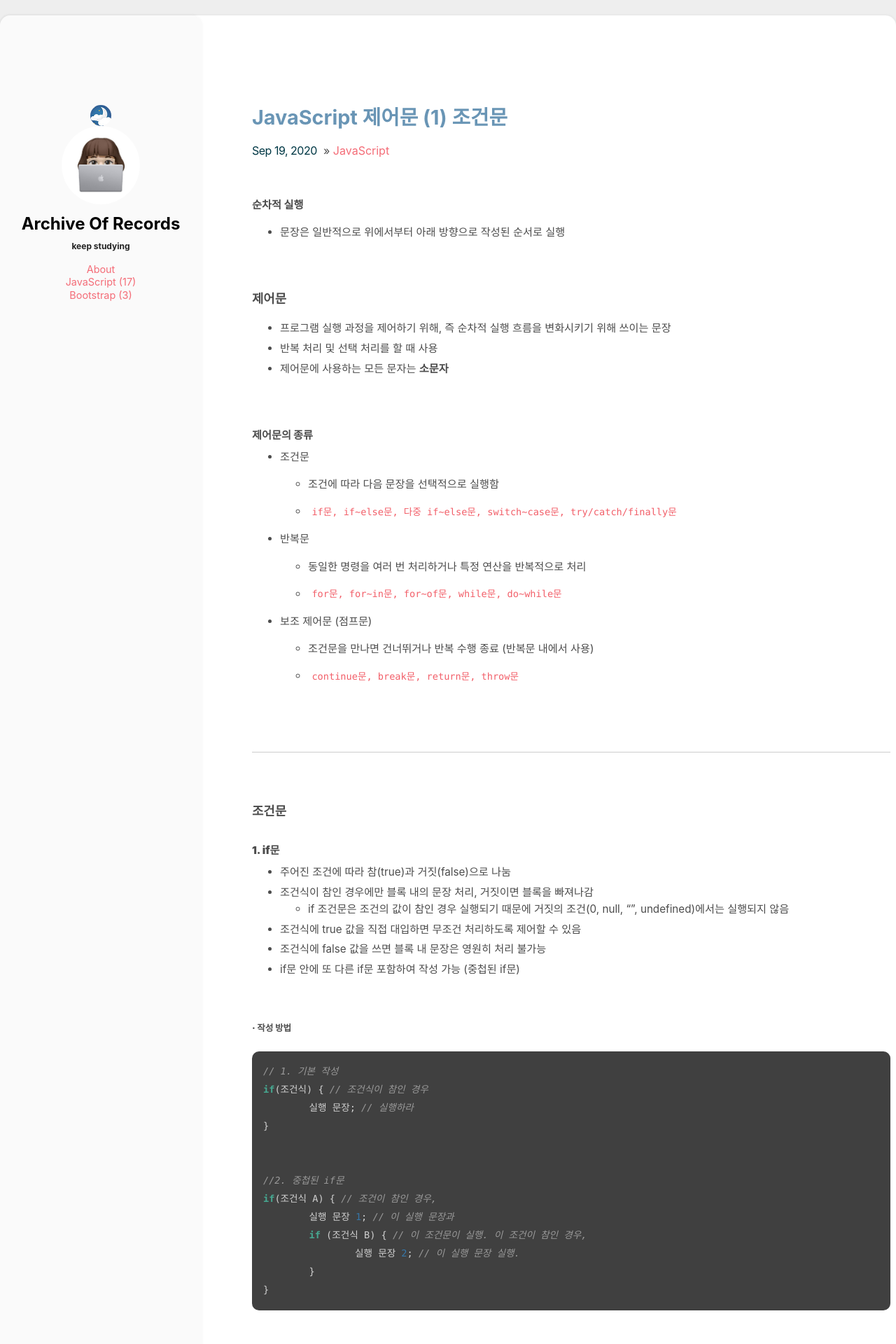
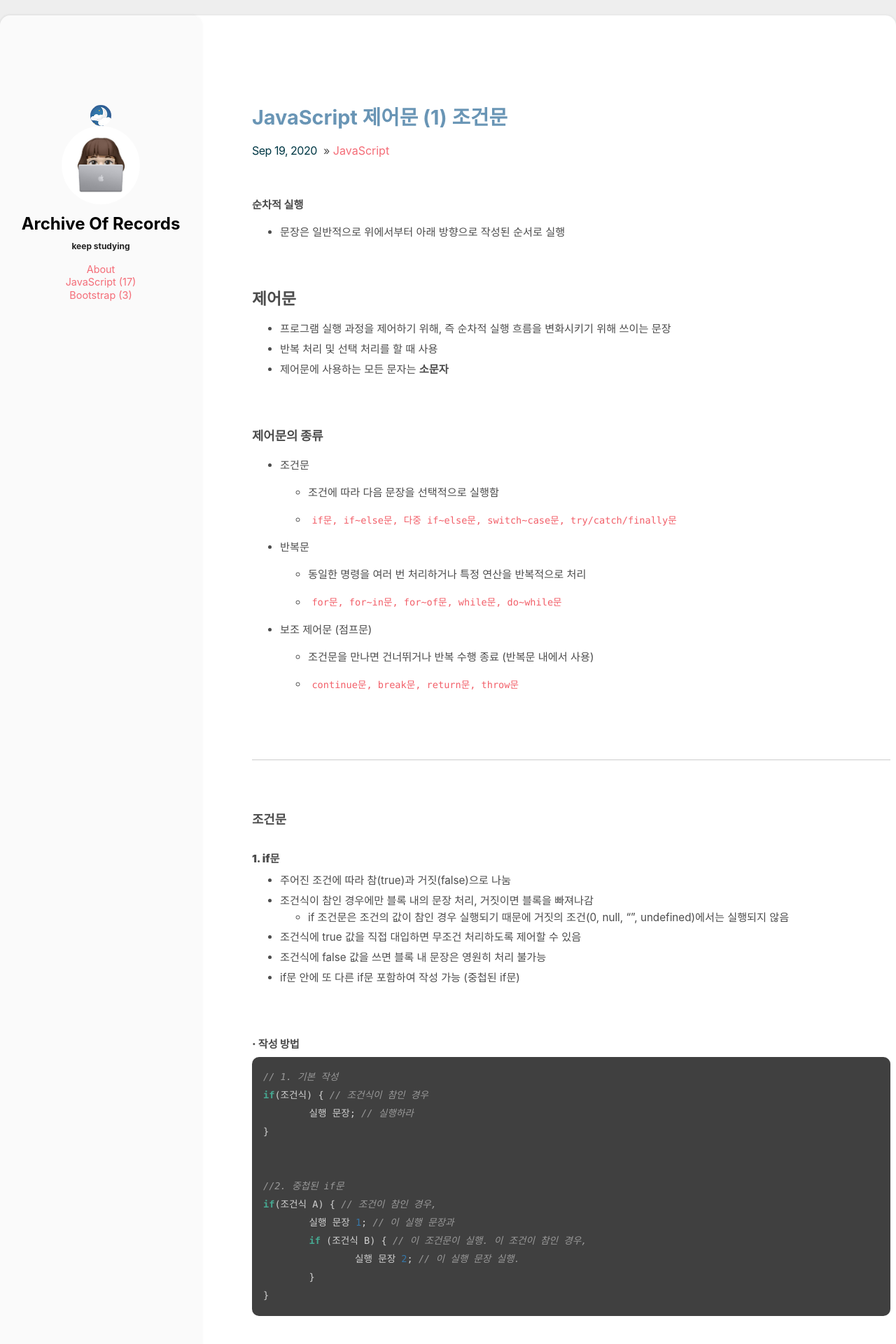
Before and after one commit to absolutelyfullycapable/absolutelyfullycapable.github.io, a Jekyll site: the page built from _posts/2020-09-19-javascript-제어문-조건문.md, in a window 1280 px wide. Shown: the top 1920 px of the page at 70% size. Built offline with Jekyll 4.4.1, drawn with Linux system fonts in a browser that asks for light colours.

````diff
--- a/_posts/2020-09-19-javascript-제어문-조건문.md
+++ b/_posts/2020-09-19-javascript-제어문-조건문.md
@@ -10,14 +10,14 @@ comments: true
 
 <br>
 
-### **제어문**
+## **제어문**
 - 프로그램 실행 과정을 제어하기 위해, 즉 순차적 실행 흐름을 변화시키기 위해 쓰이는 문장
 - 반복 처리 및 선택 처리를 할 때 사용
 - 제어문에 사용하는 모든 문자는 **소문자**
 
 <br>
 
-#### **제어문의 종류**
+### **제어문의 종류**
 - 조건문
 	- 조건에 따라 다음 문장을 선택적으로 실행함
 
@@ -52,7 +52,7 @@ comments: true
 
 <br>
 
-##### **· 작성 방법**
+#### **· 작성 방법**
 
 ```js
 // 1. 기본 작성
@@ -73,7 +73,7 @@ if(조건식 A) { // 조건이 참인 경우,
 <br>
 <br>
 
-##### **· 간단한 예시**
+#### **· 간단한 예시**
 
 1)
 
@@ -144,7 +144,7 @@ if(walk < 6000) {
 - - -
 <br>
 
-#### **1-1. if~else문**
+### **1-1. if~else문**
 - 조건식이 참(true)인 경우와 거짓(false)인 경우 처리할 문장이 각각 따로 있을 때 사용하는 제어문
 	- 조건의 만족 여부에 따라 처리할 작업 선택
 - "만약 ~이라면... (if) 그렇지 않으면... (else)"이라는 식의 처리 흐름 표현
@@ -152,7 +152,7 @@ if(walk < 6000) {
 
 <br>
 
-##### **· 작성 방법**
+#### **· 작성 방법**
 
 ```js
 if(조건식) { // 조건이 참인 경우,
@@ -165,7 +165,7 @@ if(조건식) { // 조건이 참인 경우,
 <br>
 <br>
 
-##### **· 간단한 예시**
+#### **· 간단한 예시**
 
 1) 나이가 19세 이상이면 성인, 미만이면 미성년자로 구분하는 프로그램
 
@@ -239,12 +239,12 @@ if(id == 'admin') { // 아이디 일치 시
 - - -
 <br>
 
-#### **1-2. 다중 if~else문**
+### **1-2. 다중 if~else문**
 - 여러 조건을 체크해야 할 때 사용
 
 <br>
 
-##### **· 작성 방법**
+#### **· 작성 방법**
 
 ```js
 // 1. 기본 작성
@@ -273,7 +273,7 @@ if(조건식 A) {//조건식 A가 참인 경우
 <br>
 <br>
 
-##### **· 간단한 예시**
+#### **· 간단한 예시**
 
 
 ```js
@@ -295,7 +295,7 @@ if(num == 1) { // 거짓
 - - -
 <br>
 
-#### **2. switch~case문**
+### **2. switch~case문**
 
 - if~else의 단점(마지막 else문에 도달할 때까지 모든 조건식을 체크, 다중 선택이 많아져 코드 복잡해짐)을 보완하기 위해 사용하는 다중 선택문
 - 조건문을 체크하여 다음에 처리할 문장의 위치를 파악한 후 해당 문장으로 가서 바로 처리
@@ -305,7 +305,7 @@ if(num == 1) { // 거짓
 
 <br>
 
-##### **· 작성 방법**
+#### **· 작성 방법**
 
 ```js
 switch(비교값) {
@@ -353,7 +353,7 @@ switch(비교값) {
 <br>
 <br>
 
-##### **· 간단한 예시**
+#### **· 간단한 예시**
 
 1) n이 1일 때는 One, 2일 때는 Two, 3일 때는 Three, 그 외에는 Other 출력
 
````
Also changed, not shown: _posts/2020-09-01-javascript-기초.md (+1 -1 lines), _posts/2020-09-01-javascript-변수와-데이터타입.md (+2 -2 lines), _posts/2020-09-03-javascript-연산자.md (+6 -6 lines), _posts/2020-09-04-javascript-명시적타입변환.md (+3 -3 lines), _posts/2020-09-13-JavaScript-객체의기초와생성방법.md (+4 -4 lines).
